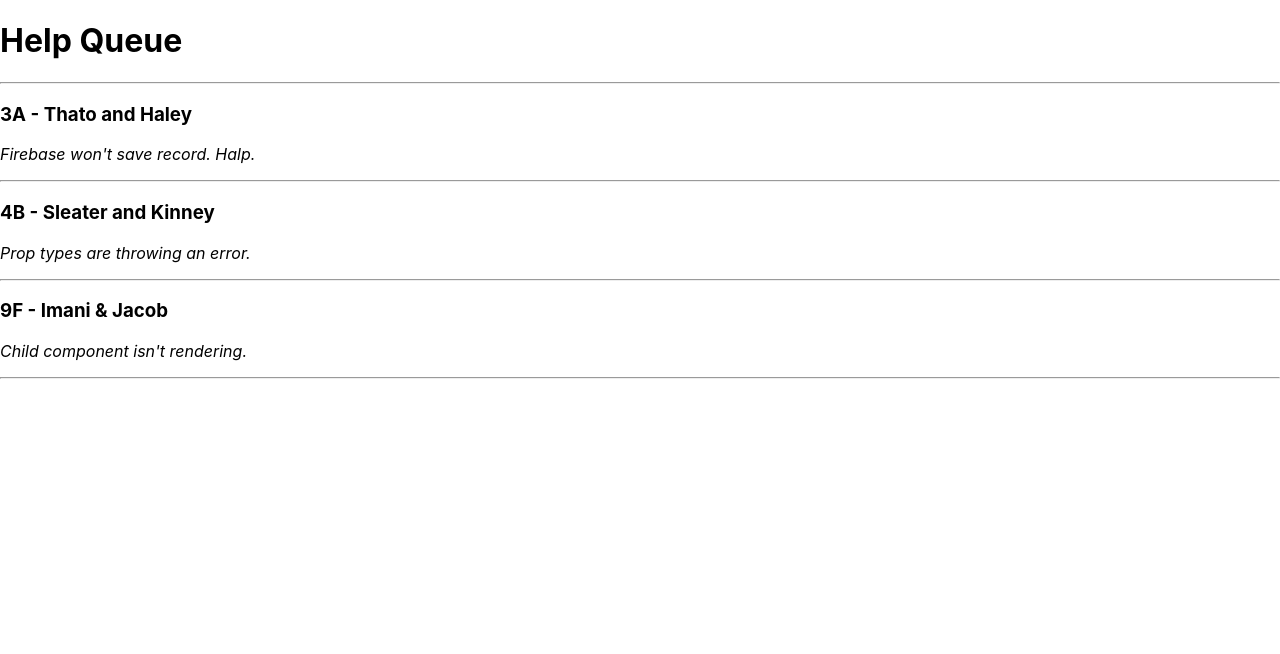
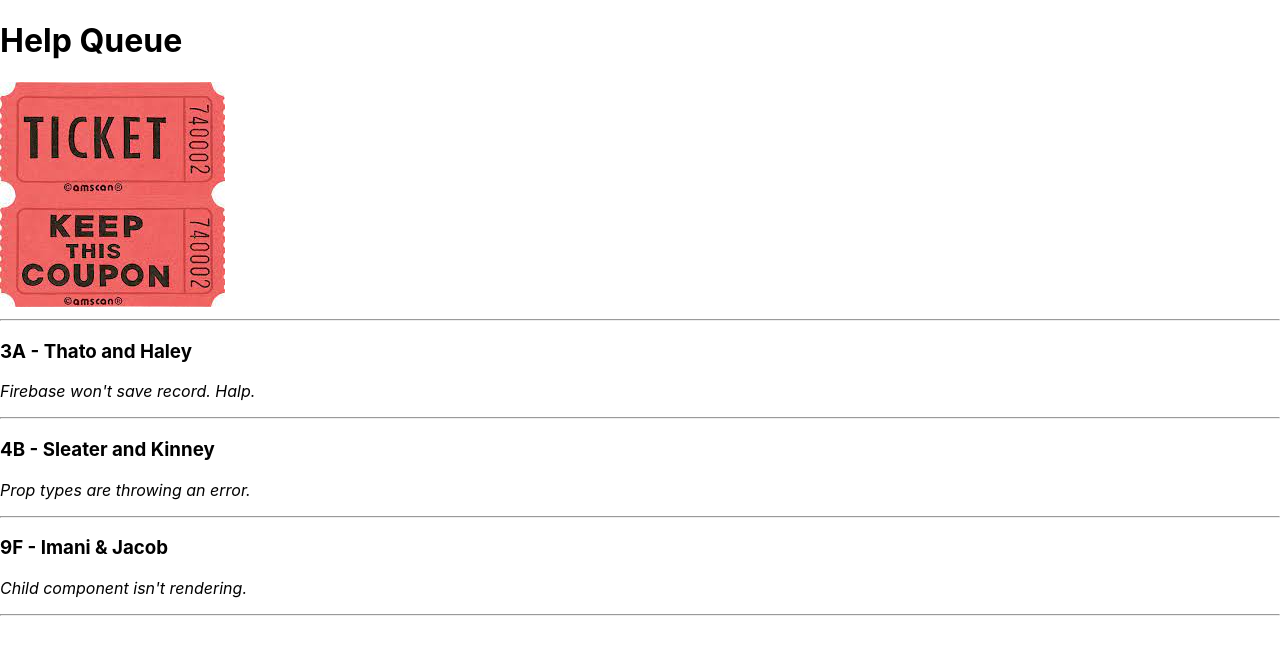
Before and after one commit to emmalgs/help-queue, a React (Create React App) app: page / in a window 1280 px wide. Shown: the top 654 px of the page. Built offline with nearby package versions, Linux system fonts and the light colour scheme.

Commit message:
add image to header

```diff
--- a/src/components/Header.js
+++ b/src/components/Header.js
@@ -1,8 +1,12 @@
 import React from "react";
+import ticketImage from "./../img/ticket.jpg";
 
 function Header(){
   return (
-    <h1>Help Queue</h1>
+    <React.Fragment>
+      <h1>Help Queue</h1>
+      <img src={ticketImage} alt="an image of tickets" />
+    </React.Fragment>
   );
 }
 
```
Also changed, not shown: src/img/ticket.jpg (added).
